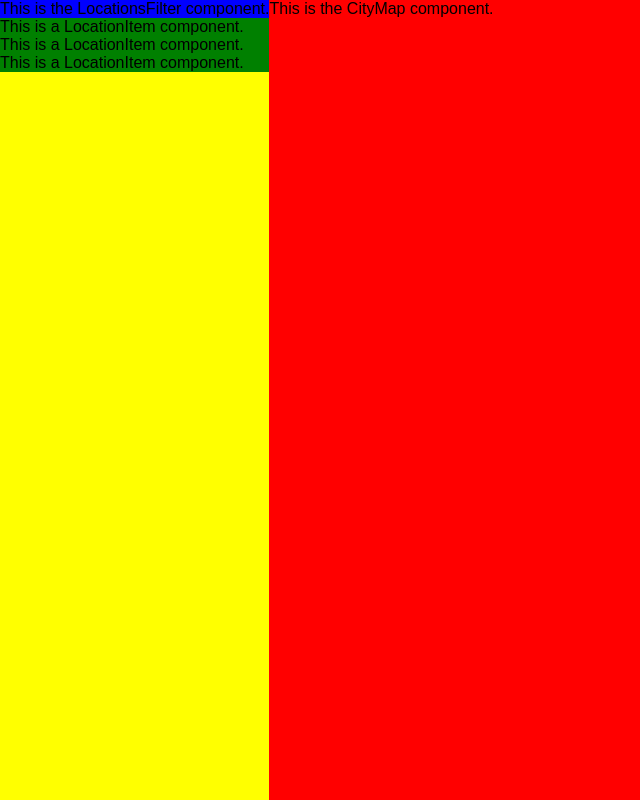
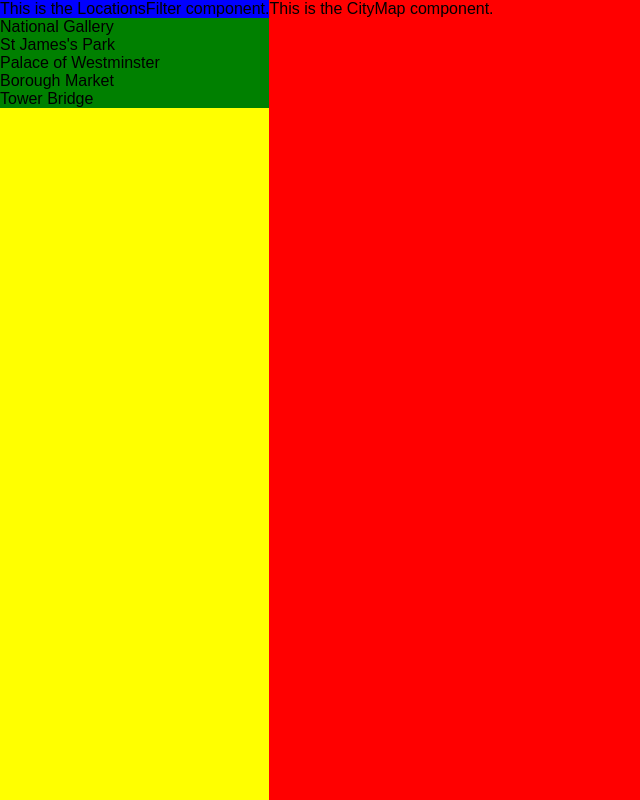
Before and after one commit to manocormen/neighborhood-map, a React (Create React App) app: page / in a window 1280 px wide. Shown: the whole page, without its empty margins (0-640 px from the left). Built offline with nearby package versions, Linux system fonts and the light colour scheme.

Commit message:
Populate locations list

```diff
--- a/src/App.css
+++ b/src/App.css
@@ -20,7 +20,7 @@
   grid-area: list;
 }
 
-.LocationItem {
+.LocationList-item {
   background-color: green;
 }
 
--- a/src/App.js
+++ b/src/App.js
@@ -40,7 +40,7 @@ class App extends Component {
     return (
       <div className='App'>
         <LocationsFilter/>
-        <LocationsList/>
+        <LocationsList locations={this.state.locations}/>
         <CityMap/>
       </div>
     );
--- a/src/Components/LocationItem.js
+++ /dev/null
@@ -1,13 +0,0 @@
-import React, { Component } from 'react';
-
-class LocationItem extends Component {
-  render() {
-    return (
-      <div className='LocationItem'>
-        This is a LocationItem component.
-      </div>
-    )
-  }
-}
-
-export default LocationItem
--- a/src/Components/LocationsList.js
+++ b/src/Components/LocationsList.js
@@ -1,13 +1,16 @@
 import React, { Component } from 'react';
-import LocationItem from './LocationItem'
 
 class LocationsList extends Component {
   render() {
     return (
       <div className='LocationsList'>
-        <LocationItem/>
-        <LocationItem/>
-        <LocationItem/>
+
+        {this.props.locations.map(location => (
+          <div className='LocationList-item'>
+            {location.name}
+          </div>
+        ))}
+
       </div>
     );
   }
```
